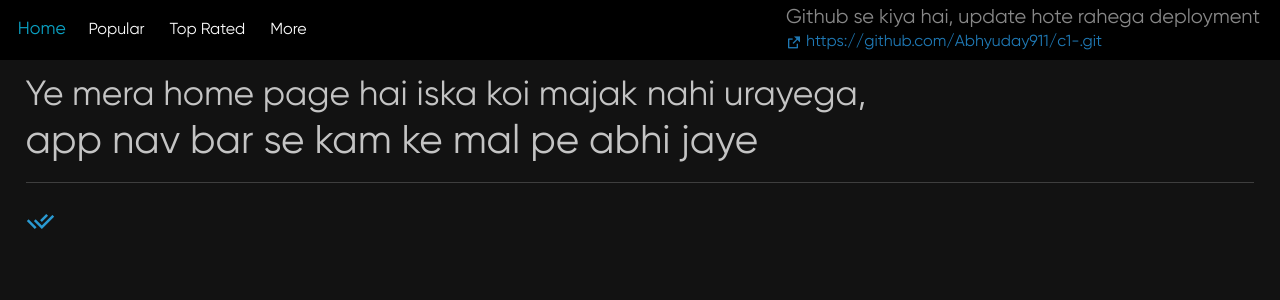
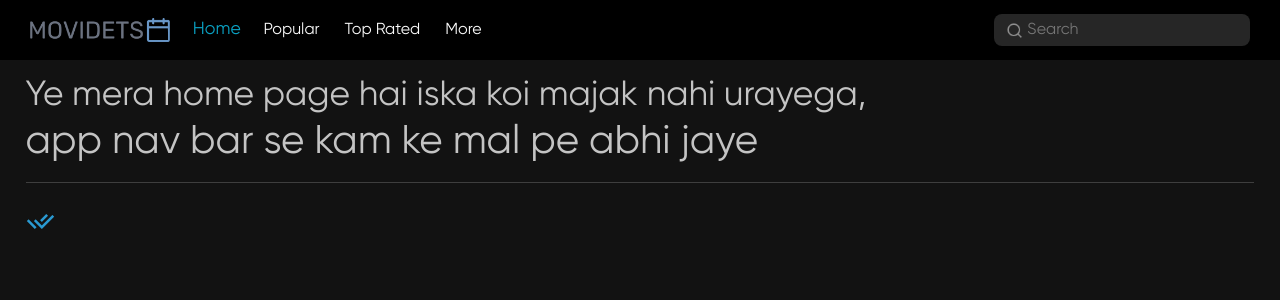
Before and after one commit to Abhyuday911/c1-, a React (Create React App) app: page / in a window 1280 px wide. Shown: the top 300 px of the page. Built offline with nearby package versions, Linux system fonts and the light colour scheme.

Commit message:
overview added

```diff
--- a/src/Components/Details.js
+++ b/src/Components/Details.js
@@ -30,10 +30,14 @@ const Details = () => {
                             src={`https://image.tmdb.org/t/p/w500/${Movie.poster_path}`}
                             alt={Movie.poster_path}
                         />
-                        <p id="yearp"> <p id="year">[{Movie.release_date.split('-')[0]}]</p></p>
+                        <p id="yearp">
+                            <p id="year">[{Movie.release_date.split('-')[0]}]</p>
+                            <p id="rating"></p>
+                        </p>
                     </div>
                     <div id="movieDetails">
-                        <h4><b>Conclusion:</b></h4>
+                        <h4>Overview:</h4>
+                        <p id="overviewdets">{Movie.overview}</p>
                     </div>
                 </div>
                 <h1>{Movie.original_title}</h1>
--- a/src/Components/Navbar.js
+++ b/src/Components/Navbar.js
@@ -1,10 +1,28 @@
 import React from 'react'
 import { NavLink } from "react-router-dom";
+import logo from "../assets/brandlogo.png";
+import search from '../assets/search_Icon.png'
+// import '../Scripts/script'
 
 const Navbar = () => {
+
+    const focushandler = (e) => {
+        console.log(e);
+        document.querySelector(".movieinput").style.backgroundImage = "none";
+        document.querySelector(".movieinput").style.paddingLeft = "16px";
+    }
+
+    const blurhandler = (e) => {
+        console.log(e,'bh');
+
+        document.querySelector(".movieinput").style.backgroundImage =` url(${search})`;
+        document.querySelector(".movieinput").style.paddingLeft = "13%";
+    }
+
     return (
         <div id="nav">
             <div id="nleft">
+                <img className='navlogo' src={logo} alt="fedf" />
                 <NavLink
                     className={({ isActive }) => (isActive ? "activeNavLink" : "")}
                     to="/"
@@ -26,8 +44,11 @@ const Navbar = () => {
                 <p>More</p>
             </div>
             <div id="nright">
-                <h5>Github se kiya hai, update hote rahega deployment</h5>
-                <a href="https://github.com/Abhyuday911/c1-.git" target={'_blank'} rel= {'noreferrer'}><i className="ri-external-link-fill"></i> https://github.com/Abhyuday911/c1-.git</a>
+                {/* <h5>Github se kiya hai, update hote rahega deployment</h5> */}
+                {/* <a href="https://github.com/Abhyuday911/c1-.git" target={'_blank'} rel= {'noreferrer'}><i className="ri-external-link-fill"></i> https://github.com/Abhyuday911/c1-.git</a> */}
+                <form action="/getdets" method="get" id='#ncenter'>
+                    <input onFocus={focushandler} onBlur={blurhandler} name="usernameTag" className='movieinput' type="text" id="ncenter" placeholder="Search" required autoComplete="off" />
+                </form>
             </div>
         </div>
     )
--- /dev/null
+++ b/src/Scripts/script.js
@@ -0,0 +1,11 @@
+// document.querySelector(".movieinput").addEventListener("focus", () => {
+//     document.querySelector(".movieinput").style.backgroundImage = "none";
+//     document.querySelector(".movieinput").style.paddingLeft = "16px";
+// });
+// document.querySelector(".movieinput").addEventListener("focusout", () => {
+//     document.querySelector(".movieinput").style.backgroundImage =
+//         "url('../assets/search_Icon.png')";
+//     document.querySelector(".movieinput").style.paddingLeft = "4%";
+// });
+//
+// console.log('hello');
--- a/src/Stylesheets/mycss.css
+++ b/src/Stylesheets/mycss.css
@@ -60,17 +60,42 @@ body {
     display: flex;
     align-items: center;
     justify-content: space-between;
-    padding: 20px;
+    padding: 0px 30px;
     position: fixed;
     top: 0%;
     left: 0%;
 }
 
 #nleft {
-    /* height: auto; */
-    /* width: auto; */
     display: flex;
+    align-items: center;
     gap: 25px;
+}
+
+.movieinput {
+    width: 20vw;
+    margin-right: 4%;
+    height: 32px;
+    background-color: #262626;
+    border-radius: 8px;
+    display: flex;
+    align-items: center;
+    border: none;
+    outline: none;
+    font-size: 16px;
+    color: rgb(250, 250, 250);
+    padding: 3px 16px;
+    padding-left: 13%;
+    background-image: url('../assets/search_Icon.png');
+    background-repeat: no-repeat;
+    background-size: 17px;
+    background-position: 5% 50%;
+}
+
+.navlogo {
+    height: 30px;
+    width: 140px;
+    object-fit: contain;
 }
 
 p {
@@ -104,9 +129,16 @@ h5 {
     width: 55vw;
     padding: 1.6vw 0px 0px 0px;
     height: calc(100vh - 60px);
+
+    background: rgba(46, 43, 43, 0.25);
+    box-shadow: 0 8px 32px 0 rgba(79, 79, 81, 0.37);
+    backdrop-filter: blur(8px);
+    -webkit-backdrop-filter: blur(8px);
+    border-radius: 10px;
+    border: 1px solid rgba(32, 30, 30, 0.18);
 }
 
-#simpleR h1{
+#simpleR h1 {
     height: calc(100vh - 60px - 70vh - 15px - 1.6vw);
     display: flex;
     align-items: center;
@@ -181,8 +213,43 @@ li {
     font-weight: 700;
 }
 
-#year{
+#year {
     font-size: 18px;
     line-height: 18px;
     color: #cdcdcd9c;
 }
+
+.pDetail {
+    height: calc(70vh - 15px);
+}
+
+#movieDetails {
+    height: 100%;
+}
+
+#movieDetails {
+    padding: 0px 0px 0px 25px;
+}
+
+#movieDetails h4 {
+    font-weight: 500;
+}
+
+#overviewdets {
+    font-size: 20px;
+    color: #999;
+    height: 50%;
+    background-color: rgba(36, 35, 35, 0.316);
+    overflow: auto;
+    border: 2px solid rgb(19, 25, 32);
+}
+
+
+
+
+
+
+
+
+
+/* slide2 */
```
Also changed, not shown: src/assets/brandlogo.png (added), src/assets/search_Icon.png (added).
